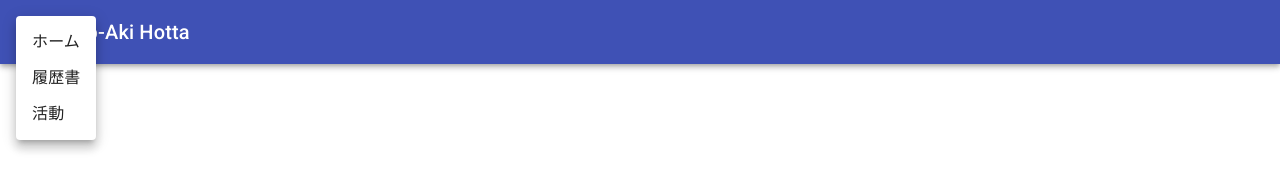
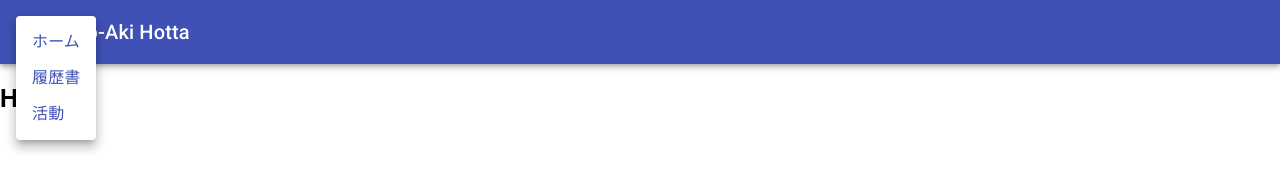
Before and after one commit to h6ak/github.io, a React (Create React App) app: page / in a window 1280 px wide. Both pictures are taken after a click on the button "menu". Shown: the top 182 px of the page. Built offline with nearby package versions, Linux system fonts and the light colour scheme.

Commit message:
メニューにリンクを追加

```diff
--- a/package.json
+++ b/package.json
@@ -12,9 +12,13 @@
     "@types/node": "^12.0.0",
     "@types/react": "^17.0.0",
     "@types/react-dom": "^17.0.0",
+    "@types/react-router": "^5.1.16",
+    "@types/react-router-dom": "^5.1.8",
     "gh-pages": "^3.2.3",
     "react": "^17.0.2",
     "react-dom": "^17.0.2",
+    "react-router": "^5.2.0",
+    "react-router-dom": "^5.2.0",
     "react-scripts": "4.0.3",
     "typescript": "^4.1.2",
     "web-vitals": "^1.0.1"
--- a/src/App.tsx
+++ b/src/App.tsx
@@ -1,4 +1,6 @@
 import React from 'react';
+import { Switch, Route } from 'react-router';
+import { BrowserRouter as Router, Link as RouterLink } from 'react-router-dom';
 import AppBar from '@material-ui/core/AppBar';
 import Toolbar from '@material-ui/core/Toolbar';
 import Typography from '@material-ui/core/Typography';
@@ -6,6 +8,19 @@ import IconButton from '@material-ui/core/IconButton';
 import MenuIcon from '@material-ui/icons/Menu';
 import Menu from '@material-ui/core/Menu';
 import MenuItem from '@material-ui/core/MenuItem';
+import Link from '@material-ui/core/Link';
+
+function Home() {
+  return <h2>Home</h2>;
+}
+
+function CurriculumVitae() {
+  return <h2>Curriculum Vitae</h2>;
+}
+
+function Activity() {
+  return <h2>Activity</h2>;
+}
 
 function App() {
   const [anchorEl, setAnchorEl] = React.useState<null | HTMLElement>(null);
@@ -19,6 +34,7 @@ function App() {
   };
 
   return (
+    <Router>
       <AppBar position="static">
         <Toolbar>
           <IconButton edge="start" color="inherit" aria-label="menu" onClick={handleClick}>
@@ -31,15 +47,34 @@ function App() {
               open={Boolean(anchorEl)}
               onClose={handleClose}
             >
-          <MenuItem onClick={handleClose}>ホーム</MenuItem>
-          <MenuItem onClick={handleClose}>履歴書</MenuItem>
-          <MenuItem onClick={handleClose}>活動</MenuItem>
+                <MenuItem onClick={handleClose}>
+                   <Link component={RouterLink} to='/'>ホーム</Link>
+                </MenuItem>
+                <MenuItem onClick={handleClose}>
+                  <Link component={RouterLink} to='/cv'>履歴書</Link>
+                </MenuItem>
+                <MenuItem onClick={handleClose}>
+                  <Link component={RouterLink} to='/activity'>活動</Link>
+                </MenuItem>
             </Menu>
+
           <Typography variant="h6" >
             Hiro-Aki Hotta
           </Typography>
         </Toolbar>
       </AppBar>
+      <Switch>
+        <Route path="/cv">
+          <CurriculumVitae />
+        </Route>
+        <Route path="/activity">
+          <Activity />
+        </Route>
+        <Route path="/">
+          <Home />
+        </Route>
+      </Switch>
+    </Router>
   );
 }
 
```
Also changed, not shown: 1 other file (tests, documents, lock files or other folders). Lines whose indentation alone changed are shown as unchanged.
